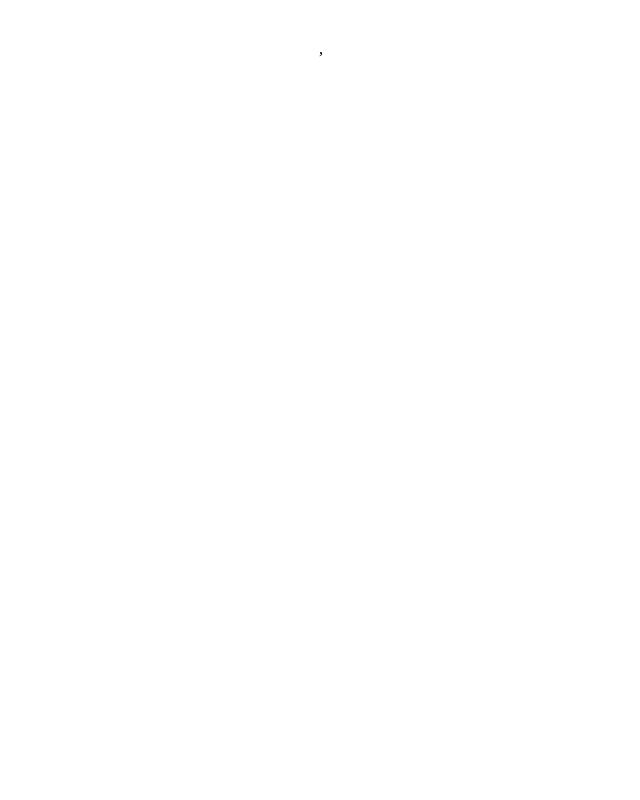
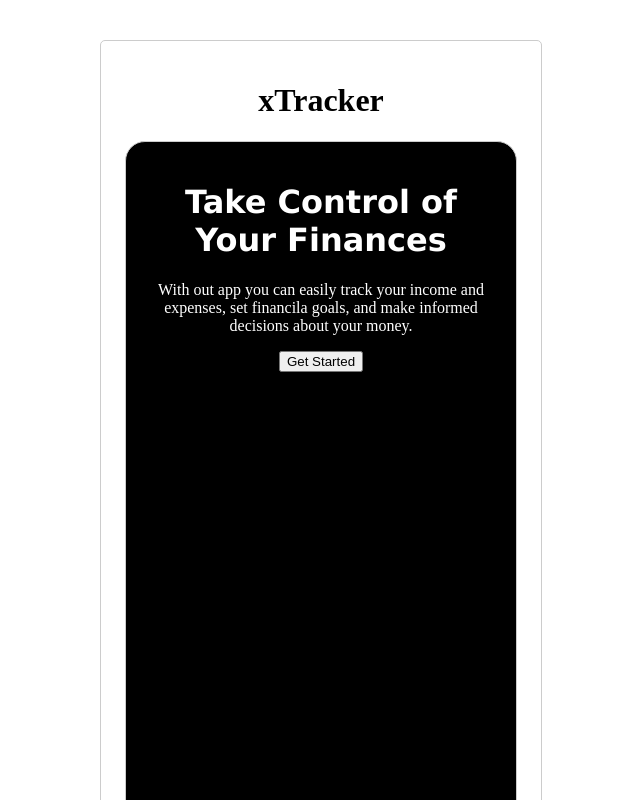
Before and after one commit to amritha-sabu/xpensetracker, a React (Vite) app: page /budget in a window 1280 px wide. Before the commit this address had no page. Shown: the top 800 px of the page, without its empty margins (319-959 px from the left). Built offline with nearby package versions, Linux system fonts and the light colour scheme.

Commit message:
Navigate to Budget Page

```diff
--- a/src/App.jsx
+++ b/src/App.jsx
@@ -2,6 +2,7 @@ import './App.css';
 import { BrowserRouter, Routes, Route } from 'react-router-dom';
 import TransactionPage from './components/TransactionsPage/TransactionPage';
 import HomePage from './components/LandingPage/HomePage';
+import LandingPage from './components/LandingPage/LandingPage';
 
 function App() {
 
@@ -10,6 +11,7 @@ function App() {
       <BrowserRouter>
         <Routes>
           <Route path="/" element={<HomePage />} />
+          <Route path="/budget" element={<LandingPage />} />
           <Route path='/transactions' element={<TransactionPage/>} />
         </Routes>
       </BrowserRouter>
--- a/src/components/LandingPage/HomePage.jsx
+++ b/src/components/LandingPage/HomePage.jsx
@@ -1,11 +1,18 @@
+import { useNavigate } from 'react-router-dom';
 import styles from './homePage.module.css';
 
 const HomePage = () => {
+    const navigate = useNavigate();
+
+    const handleNavigation = () => {
+        navigate('/budget');
+    };
+
     return (
         <div className={styles.body}>
             <h1 className={styles.heading}>Take Control of Your Finances</h1>
             <p className={styles.paragraph}>With out app you can easily track your income and expenses, set financila goals, and make informed decisions about your money.</p>
-            <button>Get Started</button>
+            <button onClick={handleNavigation()}>Get Started</button>
         </div>
     );
 };
```
